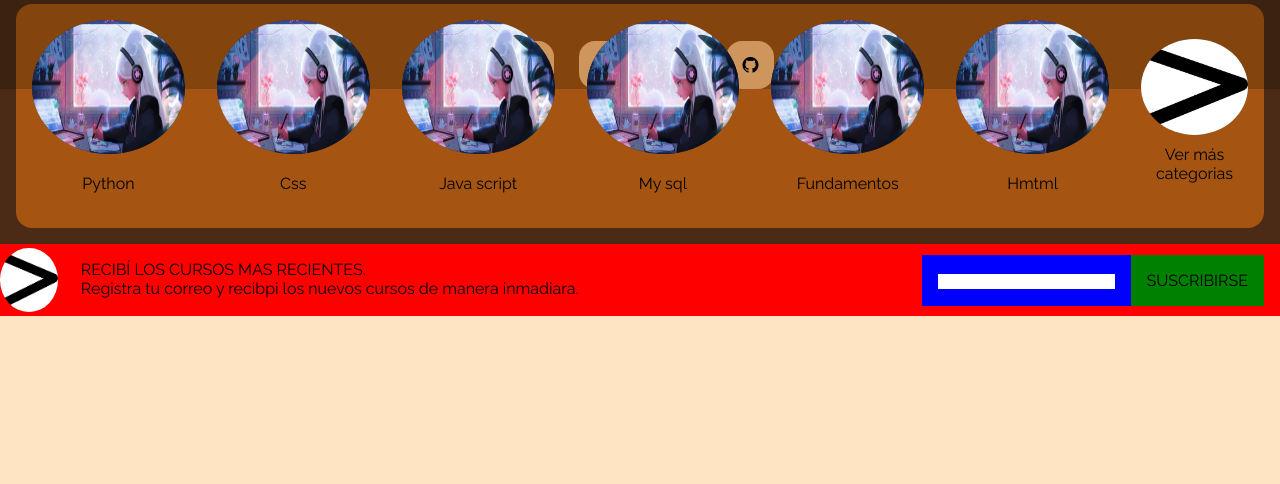
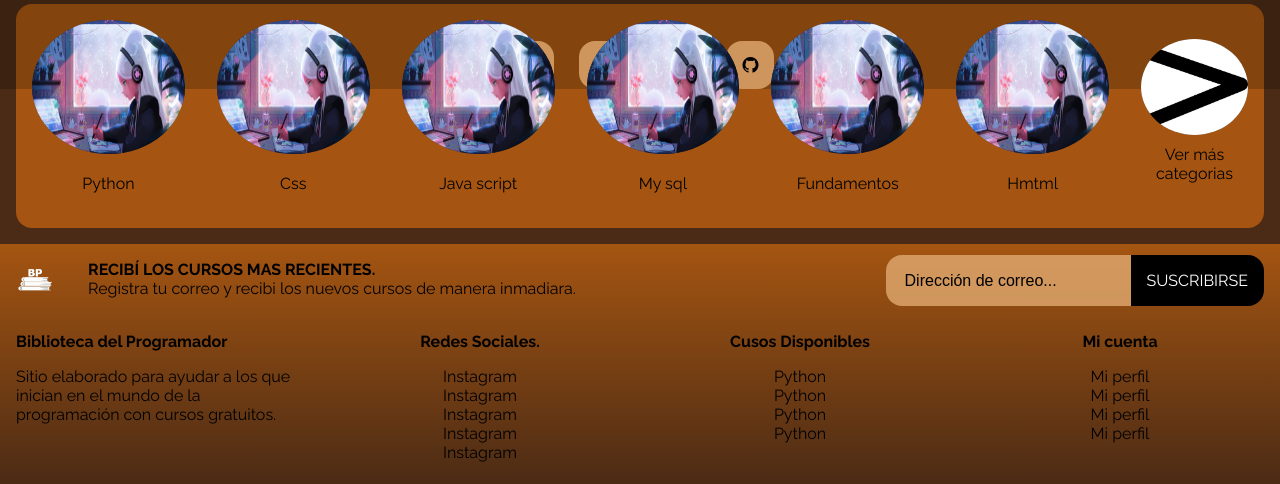
Before and after one commit to RonnyMT08/Plataforma-Cursos, a Flask app: page / in a window 1280 px wide. Shown: the part 812-1296 px from the top of the page. Run offline with Flask 3, Linux system fonts and the light colour scheme.

Commit message:
refactor(style-footer): Mejoramiento en los colores y distribución de elementos.

```diff
--- a/Frontend/static/styles/style.css
+++ b/Frontend/static/styles/style.css
@@ -117,7 +117,7 @@ nav {
 FOOTER PIE DE PAGINA
 ****************************/
 footer {
-    background-color: bisque;
+    background: linear-gradient(0deg, var(--color-back), var(--secundary-color));
     display: flex;
     flex-direction: column;
     height: 15rem;
@@ -125,7 +125,6 @@ footer {
 }
 
 .footer-email {
-    background-color: red;
     display: flex;
     flex-direction: row;
     height: 30%;
@@ -145,8 +144,8 @@ footer {
 }
 
 .footer-email__message-img img {
-    height: 90%;
-    width: 90%;
+    height: 100%;
+    width: 100%;
     border-radius: 50%;
 }
 
@@ -154,6 +153,13 @@ footer {
     display: flex;
     flex-direction: column;
     padding: 1rem;
+}
+.footer-email__message-text-title {
+    font-weight: bold;
+}
+
+.footer-email__message-text-text {
+    font-family: inherit;
 }
 
 .footer-email__scope {
@@ -167,20 +173,80 @@ footer {
 }
 
 .footer-email__scope-inputext{
-    background-color: blue;
+    background-color: var(--primary-color);
+    border-radius: 1rem 0rem 0rem 1rem;
     padding: 1rem;
 }
 
 .footer-email__scope-inputext input[type="text" i] {
+    background-color: initial;
     padding-block: 0px;
     padding-inline: 0px;
     border: none;
+    font-size: inherit;
+    border-radius: 0.35rem;
+    padding-left: 3px;
+    padding-right: 3px;
 }
 
+.footer-email__scope-inputext input::placeholder {
+    color: inherit;
+}
+
+
 .footer-email__scope-suscribe {
-    background-color: green;
+    background-color: black;
+    color: white;
     padding: 1rem;
+    border-radius: 0rem 1rem 1rem 0rem;
 }
+
+.footer-content {
+    display: flex;
+    flex-direction: row;
+}
+
+.footer-content__description {
+    display: flex;
+    flex-direction: column;
+    width: 25%;
+    height: 10.5rem;
+}
+
+.footer-content__description-title, .footer-content__redes-title, .footer-content__cursos-title, .footer-content__mycount-title{
+    padding: 1rem;
+    font-weight: bold;
+}
+
+.footer-content__description-text, .footer-content__redes-text, .footer-content__cursos-text, .footer-content__mycount-text{
+    padding: 0rem 1rem;
+}
+
+.footer-content__redes-text ul, .footer-content__description-text li, .footer-content__cursos-text ul, .footer-content__cursos-text li, .footer-content__mycount-text li, .footer-content__mycount-text ul {
+    margin: 0px;
+    padding: 0px;
+    list-style: None;
+}
+
+.footer-content__cursos-text a, .footer-content__description-text a, .footer-content__mycount-text a, .footer-content__redes-text a{
+    text-decoration: none;
+    color: inherit;
+}
+
+.footer-content__redes, .footer-content__mycount, .footer-content__cursos {
+    display: flex;
+    flex-direction: column;
+    align-items: center;
+    width: 25%;
+    height: 10.5rem;
+}
+
+.footer-content__cursos-text a:hover, .footer-content__description-text a:hover, .footer-content__mycount-text a:hover, .footer-content__redes-text a:hover {
+    color: white;
+    text-decoration: underline;
+}
+
+
 
 
 
--- a/Frontend/templates/base.html
+++ b/Frontend/templates/base.html
@@ -45,24 +45,58 @@
     <footer>
         <div class="footer-email">
             <div class="footer-email__message">
-                <div class="footer-email__message-img"><img src="{{ url_for('static', filename="/images/ver_mas.jpg")}}" alt=""></div>
+                <div class="footer-email__message-img"><img src="{{ url_for('static', filename="/images/logo_bp.png")}}" alt=""></div>
                 <div class="footer-email__message-text">
                     <div class="footer-email__message-text-title">RECIBÍ LOS CURSOS MAS RECIENTES.</div>
-                    <div class="footer-email__message-text-text">Registra tu correo y recibpi los nuevos cursos de manera inmadiara.</div>
+                    <div class="footer-email__message-text-text">Registra tu correo y recibi los nuevos cursos de manera inmadiara.</div>
                 </div>
             </div>
             <div class="footer-email__scope">
                 <form action="">
-                    <div class="footer-email__scope-inputext"><input type="text"></div>
+                    <div class="footer-email__scope-inputext"><input type="text" placeholder="Dirección de correo..."></div>
                 </form>
                 <div class="footer-email__scope-suscribe">SUSCRIBIRSE</div>
             </div>
         </div>
         <div class="footer-content">
-            <div class="footer-content__description"></div>
-            <div class="footer-content__redes"></div>
-            <div class="footer-content__cursos"></div>
-            <div class="footer-content__mycount"></div>
+            <div class="footer-content__description">
+                <div class="footer-content__description-title">Biblioteca del Programador</div>
+                <div class="footer-content__description-text">Sitio elaborado para ayudar a los que inician en el mundo de la programación con cursos gratuitos.</div>
+            </div>
+            <div class="footer-content__redes">
+                <div class="footer-content__redes-title">Redes Sociales.</div>
+                <div class="footer-content__redes-text">
+                    <ul>
+                        <li><a href="">Instagram</a></li>
+                        <li><a href="">Instagram</a></li>
+                        <li><a href="">Instagram</a></li>
+                        <li><a href="">Instagram</a></li>
+                        <li><a href="">Instagram</a></li>
+                    </ul>
+                </div>
+            </div>
+            <div class="footer-content__cursos">
+                <div class="footer-content__cursos-title">Cusos Disponibles</div>
+                <div class="footer-content__cursos-text">
+                    <ul>
+                        <li><a href="">Python</a></li>
+                        <li><a href="">Python</a></li>
+                        <li><a href="">Python</a></li>
+                        <li><a href="">Python</a></li>
+                    </ul>
+                </div>
+            </div>
+            <div class="footer-content__mycount">
+                <div class="footer-content__mycount-title">Mi cuenta</div>
+                <div class="footer-content__mycount-text">
+                    <ul>
+                        <li><a href="">Mi perfil</a></li>
+                        <li><a href="">Mi perfil</a></li>
+                        <li><a href="">Mi perfil</a></li>
+                        <li><a href="">Mi perfil</a></li>
+                    </ul>
+                </div>
+            </div>
         </div>
     </footer>
 </body>
```
